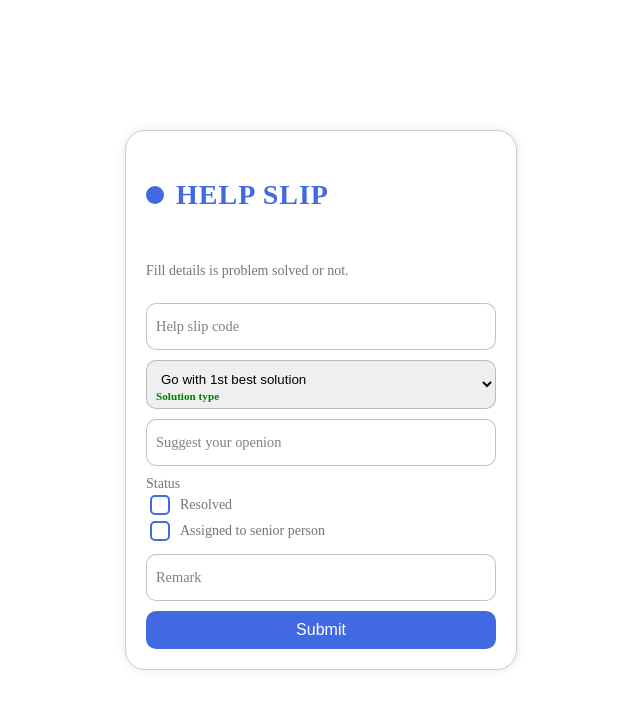
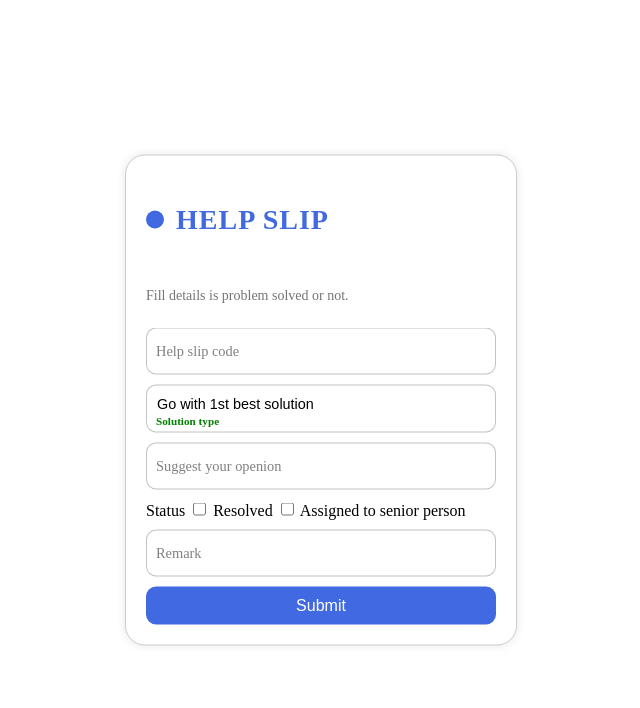
Before and after one commit to Mithlesh2023/SPPL-websites, a plain HTML site: page receiver.html in a window 1280 px wide. Shown: the whole page, without its empty margins (319-959 px from the left). Drawn offline with Linux system fonts and the light colour scheme.

Commit message:
Add files via upload

```diff
--- /dev/null
+++ b/receiver-style.css
@@ -0,0 +1,172 @@
+.form label span {
+  left: 10px;
+  top: 15px;
+  color: rgba(88, 87, 87, 0.822);
+  font-size: 14px;
+  cursor: text;
+  transition: 0.3s ease;
+}
+
+.cyberpunk-checkbox {
+  appearance: none;
+  width: 20px;
+  height: 20px;
+  border: 2px solid royalblue;
+  border-radius: 5px;
+  background-color: transparent;
+  display: inline-block;
+  position: relative;
+  margin-right: 10px;
+  cursor: pointer;
+}
+
+.cyberpunk-checkbox:before {
+  content: "";
+  background-color: royalblue;
+  display: block;
+  position: absolute;
+  top: 50%;
+  left: 50%;
+  transform: translate(-50%, -50%) scale(0);
+  width: 10px;
+  height: 10px;
+  border-radius: 3px;
+  transition: all 0.3s ease-in-out;
+}
+
+.cyberpunk-checkbox:checked:before {
+  transform: translate(-50%, -50%) scale(1);
+}
+
+.cyberpunk-checkbox-label {
+  font-size: 14px;
+  color: rgba(88, 87, 87, 0.822);
+  cursor: pointer;
+  user-select: none;
+  display: flex;
+  align-items: center;
+}
+
+.form {
+    display: flex;
+    flex-direction: column;
+    gap: 10px;
+    max-width: 350px;
+    background-color: #fff;
+    padding: 20px;
+    border-radius: 20px;
+    position: relative;
+    top: 50%;
+    left: 50%;
+    transform: translate(-50%, -50%);
+    border: 1px solid #ccc;
+    box-shadow: 0px 0px 10px rgba(0, 0, 0, 0.1);
+  }
+
+  .title {
+    font-size: 28px;
+    color: royalblue;
+    font-weight: 600;
+    letter-spacing: 1px;
+    position: relative;
+    display: flex;
+    align-items: center;
+    padding-left: 30px;
+  }
+
+  .title::before,.title::after {
+    position: absolute;
+    content: "";
+    height: 16px;
+    width: 16px;
+    border-radius: 50%;
+    left: 0px;
+    background-color: royalblue;
+  }
+
+  .title::before {
+    width: 18px;
+    height: 18px;
+    background-color: royalblue;
+  }
+
+  .title::after {
+    width: 18px;
+    height: 18px;
+    animation: pulse 1s linear infinite;
+  }
+
+  .message {
+    color: rgba(88, 87, 87, 0.822);
+    font-size: 14px;
+  }
+
+  .flex {
+    display: flex;
+    width: 100%;
+    gap: 6px;
+  }
+
+  .form label {
+    position: relative;
+  }
+
+  .form label .input {
+    width: 100%;
+    padding: 10px 10px 20px 10px;
+    outline: 0;
+    border: 1px solid rgba(105, 105, 105, 0.397);
+    border-radius: 10px;
+  }
+
+  .form label .input + span {
+    position: absolute;
+    left: 10px;
+    top: 15px;
+    color: grey;
+    font-size: 0.9em;
+    cursor: text;
+    transition: 0.3s ease;
+  }
+
+  .form label .input:placeholder-shown + span {
+    top: 15px;
+    font-size: 0.9em;
+  }
+
+  .form label .input:focus + span,.form label .input:valid + span {
+    top: 30px;
+    font-size: 0.7em;
+    font-weight: 600;
+  }
+
+  .form label .input:valid + span {
+    color: green;
+  }
+
+  .submit {
+    border: none;
+    outline: none;
+    background-color: royalblue;
+    padding: 10px;
+    border-radius: 10px;
+    color: #fff;
+    font-size: 16px;
+    transform: .3s ease;
+  }
+
+  .submit:hover {
+    background-color: rgb(56, 90, 194);
+  }
+
+  @keyframes pulse {
+    from {
+      transform: scale(0.9);
+      opacity: 1;
+    }
+
+    to {
+      transform: scale(1.8);
+      opacity: 0;
+    }
+  }
--- a/style.css
+++ b/style.css
@@ -1,57 +1,8 @@
-.form label span {
-  left: 10px;
-  top: 15px;
-  color: rgba(88, 87, 87, 0.822);
-  font-size: 14px;
-  cursor: text;
-  transition: 0.3s ease;
-}
-
-.cyberpunk-checkbox {
-  appearance: none;
-  width: 20px;
-  height: 20px;
-  border: 2px solid royalblue;
-  border-radius: 5px;
-  background-color: transparent;
-  display: inline-block;
-  position: relative;
-  margin-right: 10px;
-  cursor: pointer;
-}
-
-.cyberpunk-checkbox:before {
-  content: "";
-  background-color: royalblue;
-  display: block;
-  position: absolute;
-  top: 50%;
-  left: 50%;
-  transform: translate(-50%, -50%) scale(0);
-  width: 10px;
-  height: 10px;
-  border-radius: 3px;
-  transition: all 0.3s ease-in-out;
-}
-
-.cyberpunk-checkbox:checked:before {
-  transform: translate(-50%, -50%) scale(1);
-}
-
-.cyberpunk-checkbox-label {
-  font-size: 14px;
-  color: rgba(88, 87, 87, 0.822);
-  cursor: pointer;
-  user-select: none;
-  display: flex;
-  align-items: center;
-}
-
 .form {
   display: flex;
   flex-direction: column;
   gap: 10px;
-    max-width: 350px;
+  max-width: 350px; /* increased form width */
   background-color: #fff;
   padding: 20px;
   border-radius: 20px;
@@ -96,9 +47,21 @@
   animation: pulse 1s linear infinite;
 }
 
-  .message {
+.message, .signin {
   color: rgba(88, 87, 87, 0.822);
   font-size: 14px;
+}
+
+.signin {
+  text-align: center;
+}
+
+.signin a {
+  color: royalblue;
+}
+
+.signin a:hover {
+  text-decoration: underline royalblue;
 }
 
 .flex {
@@ -112,6 +75,14 @@
 }
 
 .form label .input {
+  width: 100%; /* increased input width */
+  padding: 10px 10px 20px 10px; /* increased input height and padding */
+  outline: 0;
+  border: 1px solid rgba(105, 105, 105, 0.397);
+  border-radius: 10px;
+}
+
+.form select.input {
   width: 100%;
   padding: 10px 10px 20px 10px;
   outline: 0;
@@ -129,6 +100,25 @@
   transition: 0.3s ease;
 }
 
+select.input {
+  appearance: none;
+  background-color: white;
+  border: 2px solid gray;
+  padding: 5px;
+  border-radius: 5px;
+  font-size: 0.9em;
+  width: 100%;
+}
+
+select.input:focus {
+  outline: none;
+  box-shadow: 0 0 3px rgba(0, 0, 0, 0.3);
+}
+
+select.input option {
+  padding: 5px;
+  background-color: white;
+}
 .form label .input:placeholder-shown + span {
   top: 15px;
   font-size: 0.9em;
```
Lines whose indentation alone changed are shown as unchanged.
